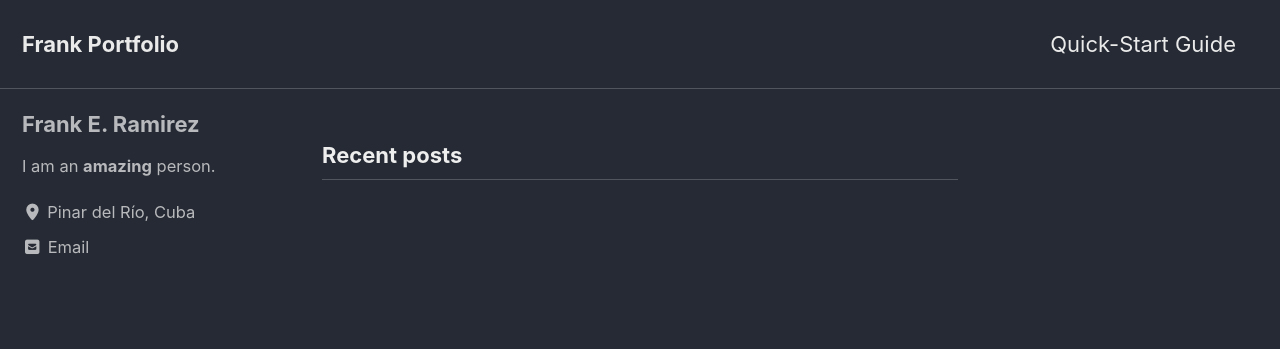
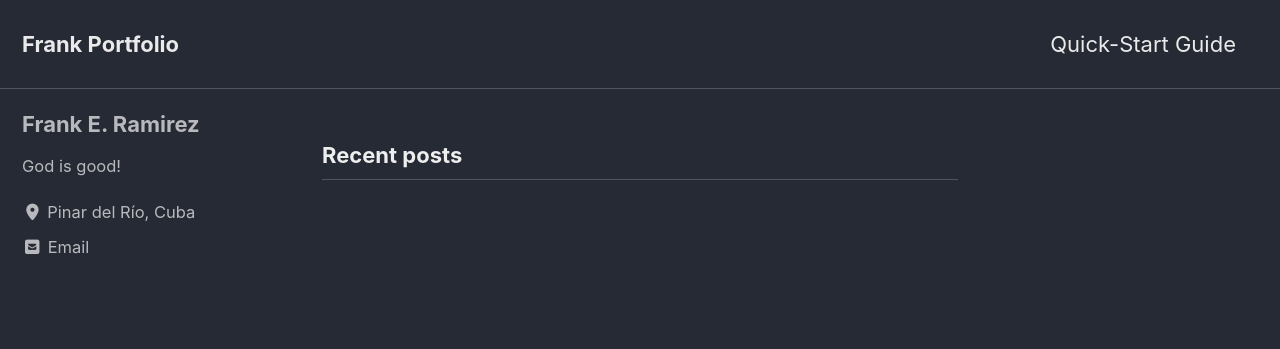
Before and after one commit to Kfrank80/Kfrank80.github.io, a Jekyll site: the page built from index.html, in a window 1280 px wide. Shown: the top 349 px of the page. Built offline with Jekyll 4.4.1, drawn with Linux system fonts in a browser that asks for light colours; cached includes are drawn as plain includes; the list of posts is cut into pages by our own code.

Commit message:
Más cambio iniciales en _config.yml

```diff
--- a/_config.yml
+++ b/_config.yml
@@ -115,7 +115,7 @@ analytics:
 author:
   name             : "Frank E. Ramirez"
   avatar           : # path of avatar image, e.g. "/assets/images/bio-photo.jpg"
-  bio              : "I am an **amazing** person."
+  bio              : "God is good!"
   location         : "Pinar del Río, Cuba"
   email            : "frankernesto.ramirez@gmail.com"
   links:
```
